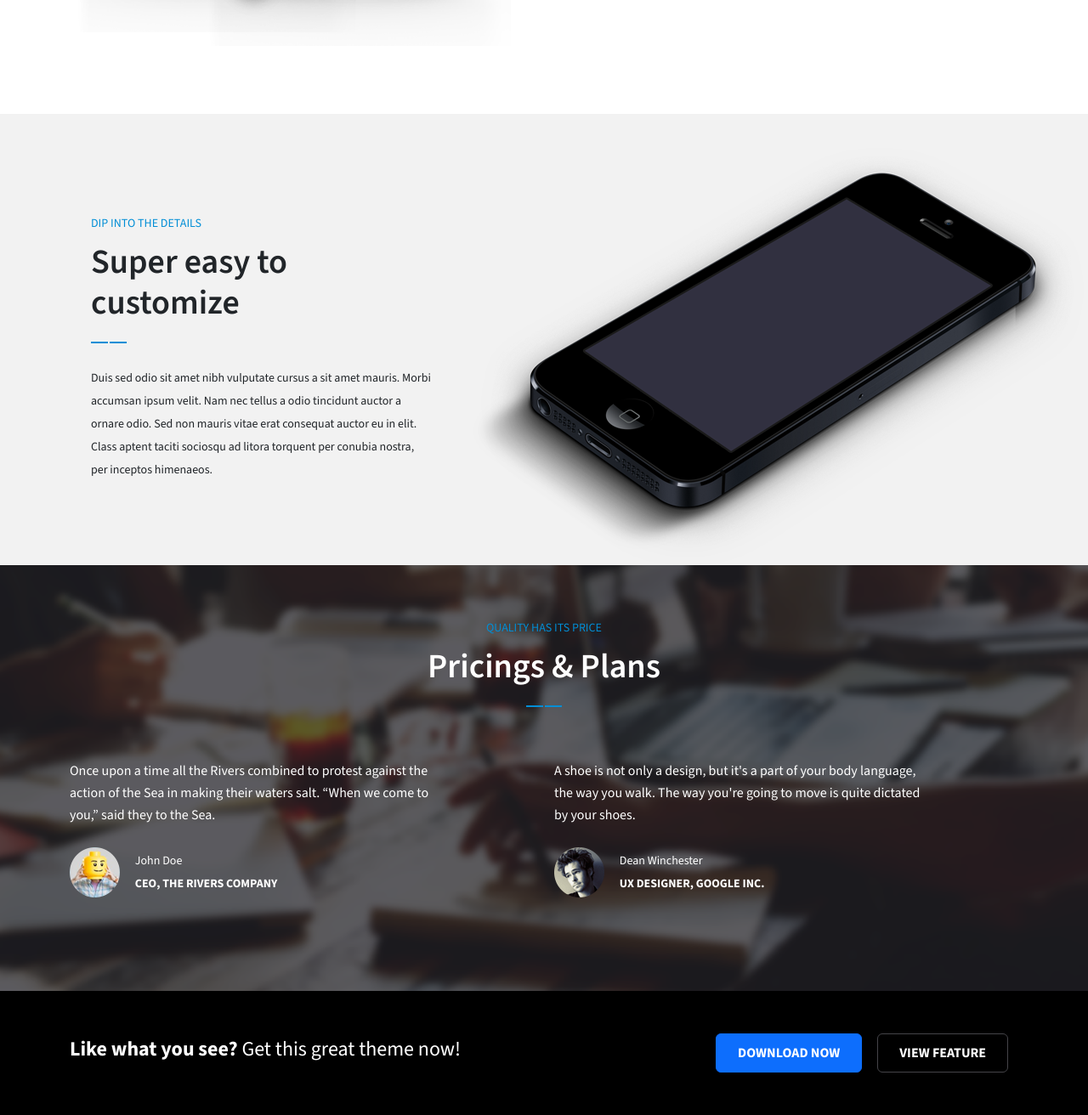
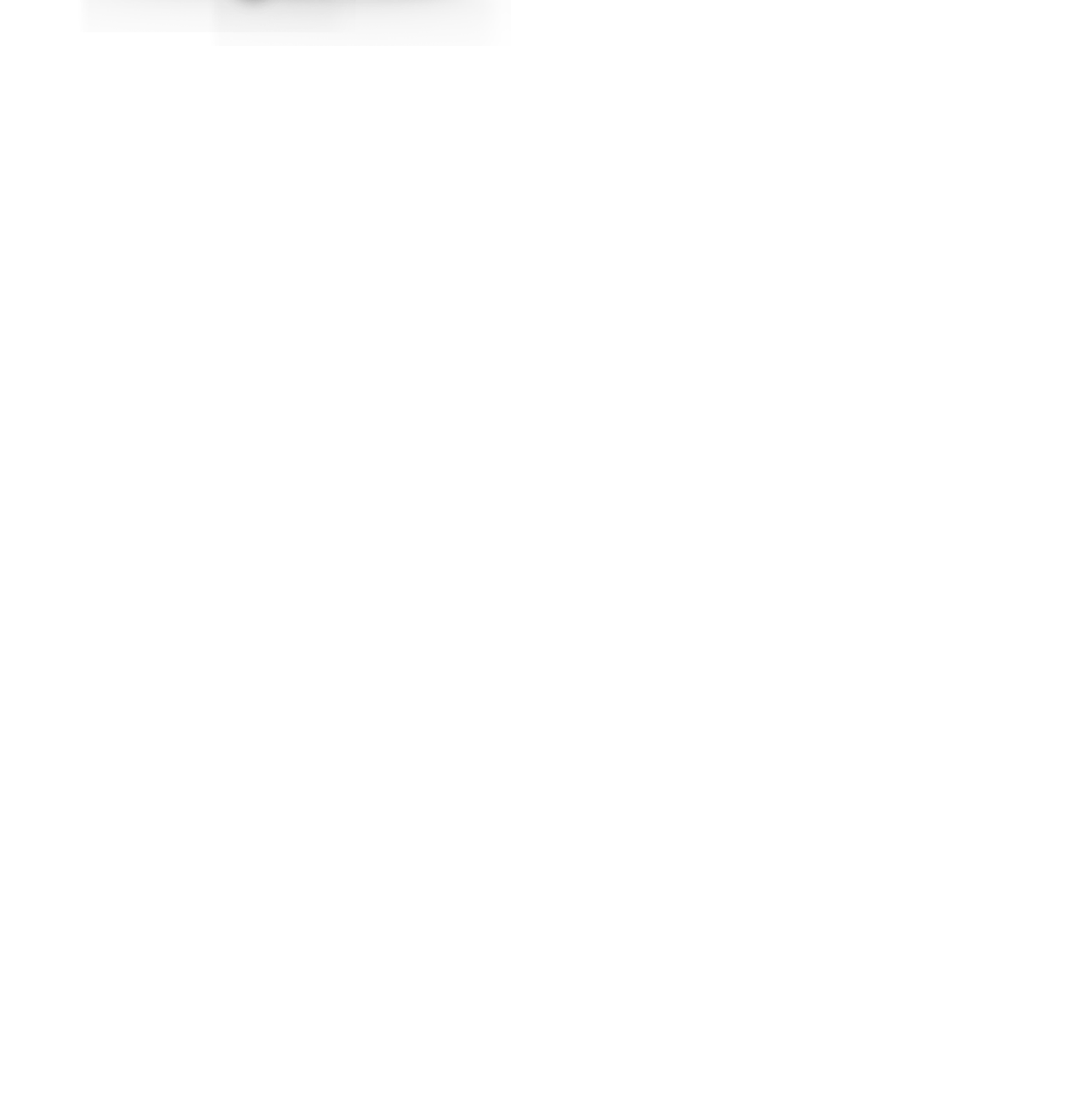
Before and after one commit to SumayaFerdous24/Lucid-part-1, a plain HTML site: page index.html in a window 1280 px wide. Shown: the part 2006-3318 px from the top of the page at 85% size. After the commit the page ends 2140 px from the top, so only its background shows below. Drawn offline with nearby package versions, Linux system fonts and the light colour scheme.

Commit message:
Update index.html

```diff
--- a/index.html
+++ b/index.html
@@ -149,98 +149,6 @@
             </div>
         </div>
     </section>
-    <!-- another about section -->
-    <section class="details-area">
-        <div class="container">
-            <div class="row">
-                <div class="col-lg-5">
-                    <div class="details">
-                        <div class="section-title">
-                            <h4>dip into the details</h4>
-                            <h1>Super easy to customize</h1>
-                            <img src="images/menu-hover.png" alt="">
-                        </div>
-                        <p>Duis sed odio sit amet nibh vulputate cursus a sit amet mauris. Morbi accumsan ipsum velit.
-                            Nam nec tellus a odio tincidunt auctor a ornare odio. Sed non mauris vitae erat consequat
-                            auctor eu in elit. Class aptent taciti sociosqu ad litora torquent per conubia nostra, per
-                            inceptos himenaeos.</p>
-                    </div>
-                </div>
-                <div class="col-lg-7">
-                    <img src="images/detail-iphone.png" alt="">
-                </div>
-            </div>
-        </div>
-    </section>
-
-    <!-- Testimonial Section -->
-    <section class="testimonial-area">
-        <div class="container">
-            <div class="row">
-                <div class="col-lg-12">
-                    <div class="section-title">
-                        <h4>quality has its price</h4>
-                        <h1>Pricings & Plans</h1>
-                        <img src="images/menu-hover.png" alt="">
-                    </div>
-                </div>
-            </div>
-            <div class="row">
-                <div class="col-lg-6">
-                    <div class="single-testimonial">
-                        <p>Once upon a time all the Rivers combined to protest against the action of the Sea in making
-                            their waters salt. “When we come to you,” said they to the Sea.</p>
-                        <div class="testimonial-profile">
-                            <div class="row">
-                                <div class="col-2">
-                                    <img class="img" src="images/testimonial-img-1.png" alt="">
-                                </div>
-                                <div class="col-10">
-                                    <p>John Doe <span>CEO, THE RIVERS COMPANY</span></p>
-                                </div>
-                            </div>
-                        </div>
-                    </div>
-                </div>
-                <div class="col-lg-6">
-                    <div class="single-testimonial">
-                        <p>A shoe is not only a design, but it's a part of your body language, the way you walk. The way
-                            you're going to move is quite dictated by your shoes.</p>
-                        <div class="testimonial-profile">
-                            <div class="row">
-                                <div class="col-2">
-                                    <img class="img" src="images/testimonial-img-2.png" alt="">
-                                </div>
-                                <div class="col-10">
-                                    <p>Dean Winchester<span>UX DESIGNER, GOOGLE INC.</span></p>
-                                </div>
-                            </div>
-                        </div>
-                    </div>
-                </div>
-            </div>
-        </div>
-    </section>
-
-    <!-- call-to-action Section -->
-     <section class="call-to-action">
-        <div class="container">
-           <div class="call-to-action-content">
-            <div class="row">
-                <div class="col-lg-8">
-                    <h4>Like what you see?<span> Get this great theme now!</span></h4>
-                </div>
-                <div class="col-lg-4">
-                    <div class="button-group">
-                        <a href="" class="btn btn-primary">Download now</a>
-                        <a href="" class="btn btn-outline-primary"> View feature </a>
-                    </div>
-                </div>
-            </div>
-           </div>
-        </div>
-     </section>
-
     <!-- JS CDN Link -->
     <script src="	https://cdn.jsdelivr.net/npm/bootstrap@5.3.3/dist/js/bootstrap.bundle.min.js"></script>
 </body>
```
